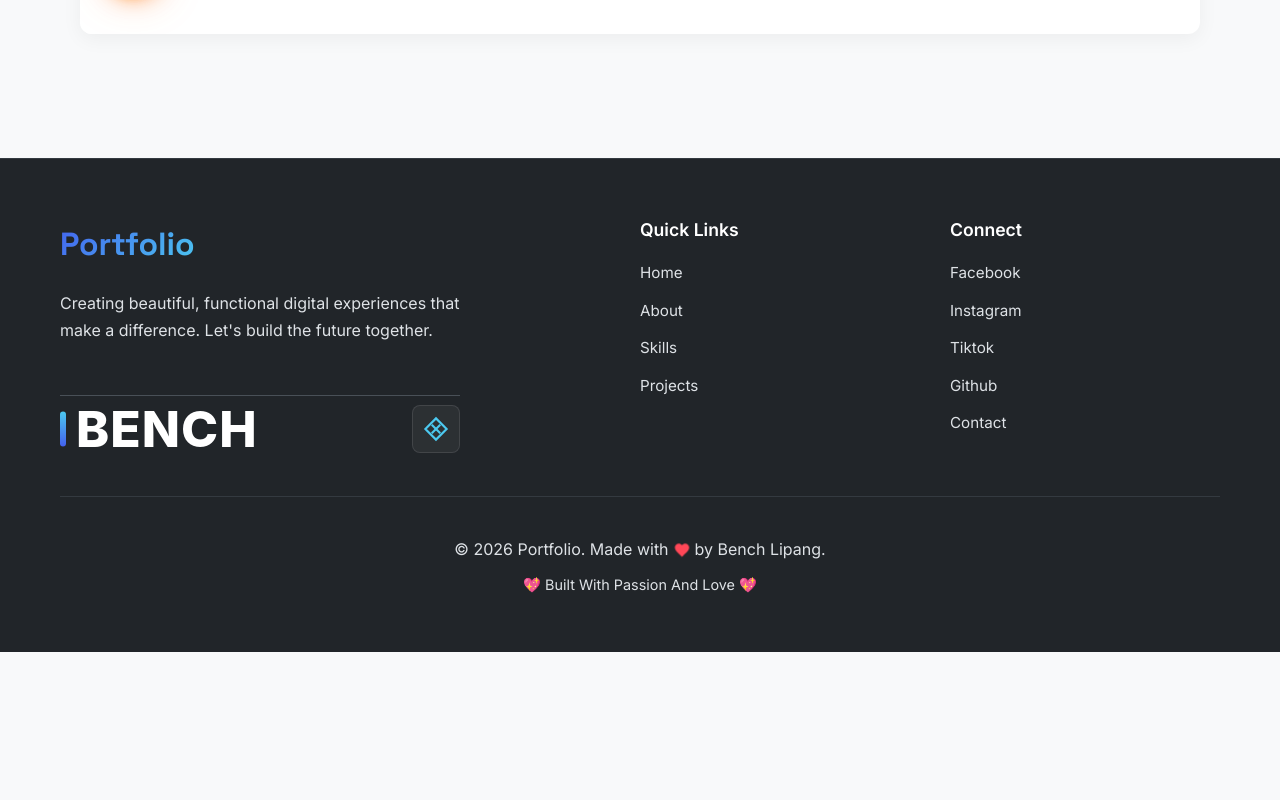
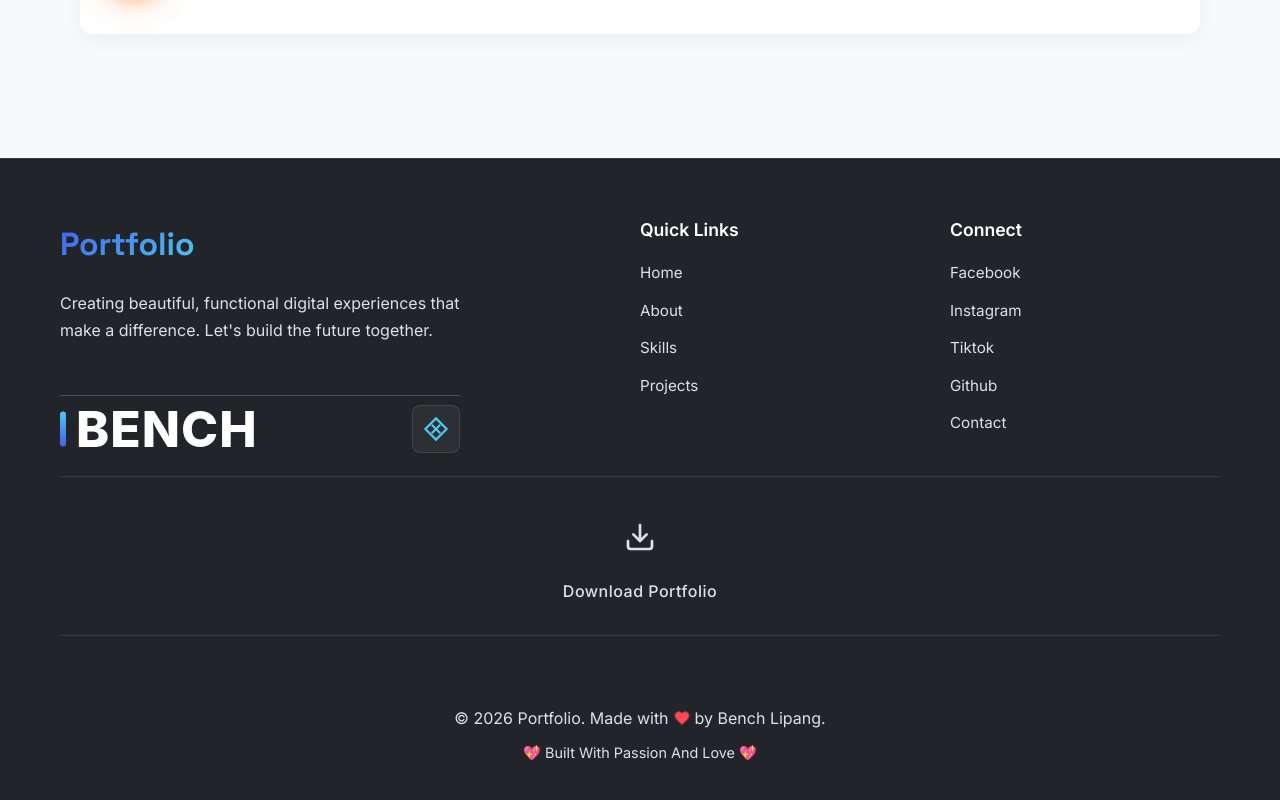
Before and after one commit to Benchkwuasaki/my-portfolio, a React (Vite) app: page / in a window 1280 px wide. Shown: the part 6700-7500 px from the top of the page. Before the commit the page ends 7352 px from the top, so only its background shows below. Built offline with nearby package versions, Linux system fonts and the light colour scheme.

Commit message:
Update portfolio

```diff
--- a/src/components/Footer.jsx
+++ b/src/components/Footer.jsx
@@ -1,7 +1,26 @@
-import { Heart } from './Icons';
+import { Heart, Download as DownloadIcon } from './Icons';
 
 const Footer = () => {
   const currentYear = new Date().getFullYear();
+
+  // Function to handle portfolio download
+// Function to handle portfolio download
+const handlePortfolioDownload = () => {
+  // Create a download link for the portfolio PDF
+  const link = document.createElement('a');
+
+  // Updated path to your PDF file
+  link.href = '/Ben Joy D. Lipang - Portfolio.pdf';
+  link.download = 'Ben_Joy_Lipang_Portfolio.pdf';
+
+  // Trigger the download
+  document.body.appendChild(link);
+  link.click();
+  document.body.removeChild(link);
+
+  // Show a success message
+  alert('Portfolio download has started! Thank you for your interest.');
+};
 
   return (
     <footer className="footer">
@@ -51,6 +70,18 @@ const Footer = () => {
           </div>
         </div>
 
+        {/* Download Portfolio Section - Simple icon only */}
+        <div className="footer-download-section">
+          <div
+            className="download-icon-container"
+            onClick={handlePortfolioDownload}
+            title="Download Portfolio PDF"
+          >
+            <DownloadIcon size={32} className="download-icon" />
+          </div>
+          <span className="download-text-label">Download Portfolio</span>
+        </div>
+
         <div className="footer-bottom">
           <p className="footer-copyright">
             © {currentYear} Portfolio. Made with <Heart size={16} className="footer-heart" /> by Bench Lipang.
@@ -87,7 +118,7 @@ const footerStyles = `
   display: grid;
   grid-template-columns: 1fr;
   gap: 40px;
-  margin-bottom: 60px;
+  margin-bottom: 40px;
 }
 
 @media (min-width: 768px) {
@@ -140,7 +171,7 @@ const footerStyles = `
 @media (max-width: 767px) {
   .footer-bench-container {
     transform: none;
-    margin-top: 30px; /* Add some spacing on mobile */
+    margin-top: 30px;
   }
 }
 
@@ -156,16 +187,15 @@ const footerStyles = `
   line-height: 1;
 }
 
-/* Mobile adjustment for the large font */
 @media (max-width: 767px) {
   .footer-bench-text {
-    font-size: 40px; /* Slightly smaller on mobile */
+    font-size: 40px;
   }
 }
 
 @media (max-width: 480px) {
   .footer-bench-text {
-    font-size: 32px; /* Even smaller on very small screens */
+    font-size: 32px;
     padding-left: 12px;
   }
 }
@@ -182,7 +212,6 @@ const footerStyles = `
   border-radius: 3px;
 }
 
-/* Mobile adjustment for accent bar */
 @media (max-width: 767px) {
   .footer-bench-text::before {
     height: 30px;
@@ -210,7 +239,6 @@ const footerStyles = `
   height: 48px;
 }
 
-/* Mobile adjustment for logo */
 @media (max-width: 767px) {
   .footer-bench-logo {
     width: 44px;
@@ -267,7 +295,6 @@ const footerStyles = `
   transform: translateX(5px);
 }
 
-/* Center Quick Links and Connect on mobile */
 @media (max-width: 767px) {
   .footer-links {
     text-align: center;
@@ -288,12 +315,79 @@ const footerStyles = `
   }
 
   .footer-link:hover {
-    transform: translateY(-2px); /* Change from X to Y translation on mobile */
+    transform: translateY(-2px);
   }
 }
 
+/* Download Portfolio Section - Simple icon only */
+.footer-download-section {
+  text-align: center;
+  padding: 30px 0;
+  margin: 30px 0;
+  border-top: 1px solid var(--gray-800);
+  border-bottom: 1px solid var(--gray-800);
+  display: flex;
+  flex-direction: column;
+  align-items: center;
+  gap: 12px;
+}
+
+.download-icon-container {
+  width: 60px;
+  height: 60px;
+  background: transparent;
+  border-radius: 50%;
+  display: flex;
+  align-items: center;
+  justify-content: center;
+  color: var(--gray-400);
+  cursor: pointer;
+  transition: all 0.3s ease;
+  border: 2px solid transparent;
+}
+
+.download-icon-container:hover {
+  color: var(--accent-color);
+  transform: translateY(-3px);
+  border-color: rgba(255, 255, 255, 0.1);
+}
+
+.download-icon-container:active {
+  transform: translateY(-1px);
+}
+
+.download-icon {
+  transition: transform 0.3s ease;
+}
+
+.download-icon-container:hover .download-icon {
+  transform: translateY(-2px);
+  animation: downloadBounce 1s ease infinite;
+}
+
+@keyframes downloadBounce {
+  0%, 100% {
+    transform: translateY(-2px);
+  }
+  50% {
+    transform: translateY(2px);
+  }
+}
+
+.download-text-label {
+  font-size: 1rem;
+  font-weight: 500;
+  color: var(--gray-400);
+  letter-spacing: 0.5px;
+  transition: color 0.3s ease;
+}
+
+.download-icon-container:hover + .download-text-label {
+  color: var(--accent-color);
+}
+
+/* Footer Bottom */
 .footer-bottom {
-  border-top: 1px solid var(--gray-800);
   padding-top: 40px;
   text-align: center;
 }
--- a/src/components/Icons.jsx
+++ b/src/components/Icons.jsx
@@ -112,5 +112,19 @@ export const Moon = ({ size = 20, className = '' }) => (
     <path d="M21 12.79A9 9 0 1111.21 3 7 7 0 0021 12.79z" strokeWidth="2" strokeLinecap="round"/>
   </svg>
 );
-
+// In Icons.jsx, add this Download icon component:
+export const Download = ({ size = 20, className = '' }) => (
+  <svg
+    width={size}
+    height={size}
+    viewBox="0 0 24 24"
+    fill="none"
+    stroke="currentColor"
+    className={className}
+  >
+    <path d="M21 15v4a2 2 0 0 1-2 2H5a2 2 0 0 1-2-2v-4" strokeWidth="2" strokeLinecap="round" strokeLinejoin="round"/>
+    <polyline points="7 10 12 15 17 10" strokeWidth="2" strokeLinecap="round" strokeLinejoin="round"/>
+    <line x1="12" y1="15" x2="12" y2="3" strokeWidth="2" strokeLinecap="round" strokeLinejoin="round"/>
+  </svg>
+);
 // Add more icons as needed...
```
Also changed, not shown: 2 other files (tests, documents, lock files or other folders).
